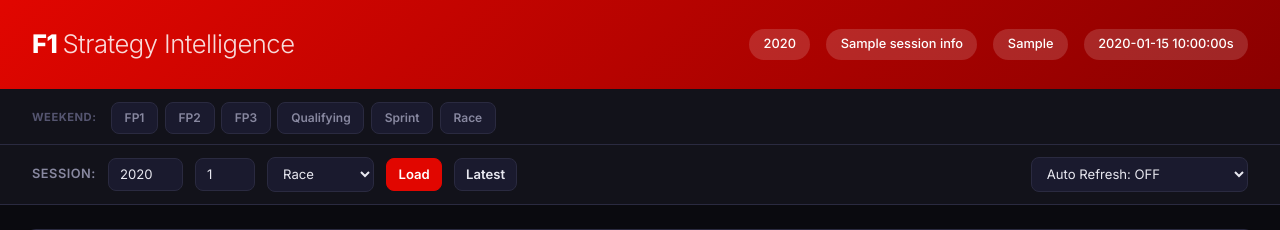
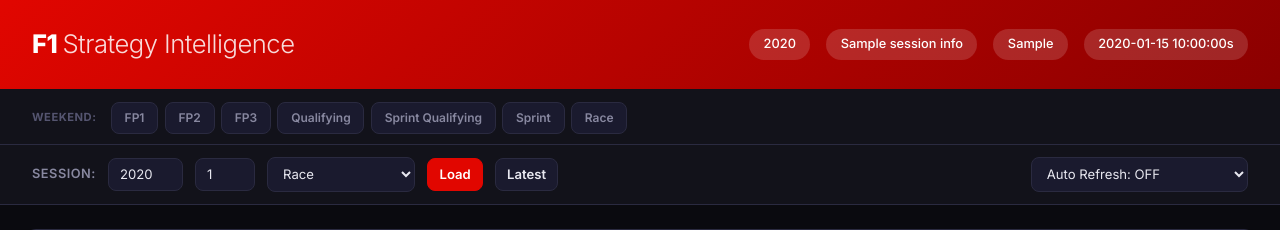
Before and after one commit to Andrew-3y/f1-dashboard, a Flask app: template templates/dashboard.html in a window 1280 px wide. Shown: the top 230 px of the page. Run offline with Flask 3, Linux system fonts and the light colour scheme; the template is opened without the code that fills it: most values are stand-ins (such as "Sample title", 1, 10 or a date in 2020).

Commit message:
Add Sprint Shootout dashboard support

```diff
--- a/app.py
+++ b/app.py
@@ -42,7 +42,7 @@
 from battle_detector import detect_battles, get_battle_summary
 from qualifying import analyze_qualifying, get_qualifying_summary
 from practice import analyze_practice, get_practice_summary, analyze_qualifying_projection
-from race_projection import project_race_finish
+from race_projection import project_race_finish, project_sprint_finish
 from prediction_accuracy import compare_predictions, empty_accuracy
 from validation import validate_session, empty_validation
 
@@ -273,7 +273,7 @@
     st = session_type.lower()
     if st in ("race", "sprint"):
         return "race"
-    elif st in ("qualifying",):
+    elif st in ("qualifying", "sprint shootout"):
         return "qualifying"
     elif st.startswith("practice") or st.startswith("fp") or st in ("practice 1", "practice 2", "practice 3"):
         return "practice"
@@ -466,6 +466,53 @@
     )
 
 
+def _build_sprint_projection_accuracy(session_info):
+    """Compare the sprint-shootout page projection against the official sprint result."""
+    if not session_info or session_info.get("session_type") != "Sprint Shootout":
+        return empty_accuracy()
+
+    try:
+        shootout_session, shootout_laps = load_session(
+            session_info["year"],
+            session_info["round_number"],
+            "Sprint Shootout",
+        )
+        sprint_session, _ = load_session(
+            session_info["year"],
+            session_info["round_number"],
+            "Sprint",
+        )
+    except Exception as exc:
+        logger.info("Skipping sprint projection accuracy: %s", exc)
+        return empty_accuracy()
+
+    if shootout_laps is None or shootout_laps.empty:
+        return empty_accuracy()
+
+    actual_rows = _official_session_accuracy_rows(sprint_session, "Sprint")
+    if not actual_rows:
+        return empty_accuracy()
+
+    shootout_analysis = analyze_qualifying(shootout_laps, session=shootout_session)
+    practice_sessions = _load_practice_context(
+        {
+            "year": session_info["year"],
+            "round_number": session_info["round_number"],
+            "session_type": "Sprint Shootout",
+        }
+    )
+    projection = project_sprint_finish(
+        shootout_analysis,
+        practice_sessions=practice_sessions,
+        session=shootout_session,
+    )
+
+    return compare_predictions(
+        projection.get("projected_finish", []),
+        actual_rows,
+    )
+
+
 def _build_race_projection_accuracy(session_info, session, actual_rows):
     """Compare the qualifying-page race projection with the official race result."""
     if not session_info or session_info.get("session_type") != "Race":
@@ -529,6 +576,8 @@
 
 def _run_qualifying_analysis(laps, session=None, session_info=None, leaderboard=None):
     """Run qualifying-specific analysis modules."""
+    session_type = (session_info or {}).get("session_type")
+    is_sprint_shootout = session_type == "Sprint Shootout"
     try:
         quali_analysis = analyze_qualifying(laps, session=session)
         quali_summary = get_qualifying_summary(quali_analysis)
@@ -551,18 +600,24 @@
         practice_sessions = []
 
     try:
-        projection = project_race_finish(quali_analysis, practice_sessions=practice_sessions, session=session)
+        if is_sprint_shootout:
+            projection = project_sprint_finish(quali_analysis, practice_sessions=practice_sessions, session=session)
+        else:
+            projection = project_race_finish(quali_analysis, practice_sessions=practice_sessions, session=session)
     except Exception as exc:
-        logger.warning("Race projection failed: %s", exc)
+        logger.warning("%s projection failed: %s", "Sprint" if is_sprint_shootout else "Race", exc)
         projection = _empty_projection()
 
     try:
-        qualifying_projection_accuracy = _build_quali_projection_accuracy(
-            session_info,
-            session,
-        )
+        if is_sprint_shootout:
+            qualifying_projection_accuracy = _build_sprint_projection_accuracy(session_info)
+        else:
+            qualifying_projection_accuracy = _build_quali_projection_accuracy(
+                session_info,
+                session,
+            )
     except Exception as exc:
-        logger.warning("Qualifying projection accuracy failed: %s", exc)
+        logger.warning("%s projection accuracy failed: %s", "Sprint" if is_sprint_shootout else "Qualifying", exc)
         qualifying_projection_accuracy = empty_accuracy()
 
     quali_analysis["race_projection"] = projection["projected_finish"]
--- a/data_handler.py
+++ b/data_handler.py
@@ -195,6 +195,7 @@
     session_map = {
         "Race": "R",
         "Qualifying": "Q",
+        "Sprint Shootout": "SQ",
         "Sprint": "S",
         "Practice": "FP1",
         "Practice 1": "FP1",
@@ -363,7 +364,7 @@
 
     if is_race:
         return _build_race_leaderboard(session, laps)
-    elif session_type.lower() == "qualifying":
+    elif session_type.lower() in ("qualifying", "sprint shootout"):
         return _build_quali_leaderboard(session, laps)
     else:
         return _build_practice_leaderboard(laps)
--- a/templates/dashboard.html
+++ b/templates/dashboard.html
@@ -383,6 +383,8 @@
            href="/?year={{ y }}&round={{ r }}&session_type=Practice+3">FP3</a>
         <a class="weekend-nav-btn {% if current == 'Qualifying' %}active{% endif %}"
            href="/?year={{ y }}&round={{ r }}&session_type=Qualifying">Qualifying</a>
+        <a class="weekend-nav-btn {% if current == 'Sprint Shootout' %}active{% endif %}"
+           href="/?year={{ y }}&round={{ r }}&session_type=Sprint+Shootout">Sprint Qualifying</a>
         <a class="weekend-nav-btn {% if current == 'Sprint' %}active{% endif %}"
            href="/?year={{ y }}&round={{ r }}&session_type=Sprint">Sprint</a>
         <a class="weekend-nav-btn {% if current == 'Race' %}active{% endif %}"
@@ -400,6 +402,7 @@
         <select id="sessionType">
             <option value="Race" {% if session_info and session_info.session_type == 'Race' %}selected{% endif %}>Race</option>
             <option value="Qualifying" {% if session_info and session_info.session_type == 'Qualifying' %}selected{% endif %}>Qualifying</option>
+            <option value="Sprint Shootout" {% if session_info and session_info.session_type == 'Sprint Shootout' %}selected{% endif %}>Sprint Qualifying</option>
             <option value="Sprint" {% if session_info and session_info.session_type == 'Sprint' %}selected{% endif %}>Sprint</option>
             <option value="Practice 1" {% if session_info and session_info.session_type in ('Practice 1', 'Practice') %}selected{% endif %}>Practice 1</option>
             <option value="Practice 2" {% if session_info and session_info.session_type == 'Practice 2' %}selected{% endif %}>Practice 2</option>
@@ -482,16 +485,22 @@
         <!-- QUALIFYING VIEW                                                  -->
         <!-- ################################################################ -->
         {% if session_category == 'qualifying' %}
+        {% set is_sprint_shootout = session_info and session_info.session_type == 'Sprint Shootout' %}
+        {% set session_label = 'Sprint Shootout' if is_sprint_shootout else 'Qualifying' %}
+        {% set finish_label = 'Sprint' if is_sprint_shootout else 'Race' %}
+        {% set stage_1 = 'SQ1' if is_sprint_shootout else 'Q1' %}
+        {% set stage_2 = 'SQ2' if is_sprint_shootout else 'Q2' %}
+        {% set stage_3 = 'SQ3' if is_sprint_shootout else 'Q3' %}
 
         <!-- QUALIFYING STATS ROW -->
         <div class="stats-row">
             <div class="stat-card">
                 <div class="stat-value">{{ quali_summary.pole_driver|default('—') }}</div>
-                <div class="stat-label">Pole Position</div>
+                <div class="stat-label">{{ 'Sprint Pole' if is_sprint_shootout else 'Pole Position' }}</div>
             </div>
             <div class="stat-card">
                 <div class="stat-value" style="color:var(--accent-green);">{% if quali_summary.pole_time %}{{ quali_summary.pole_time|lapfmt }}{% else %}—{% endif %}</div>
-                <div class="stat-label">Pole Time</div>
+                <div class="stat-label">{{ 'Sprint Pole Time' if is_sprint_shootout else 'Pole Time' }}</div>
             </div>
             <div class="stat-card">
                 <div class="stat-value" style="color:var(--accent-orange);">{% if quali_summary.closest_margin %}+{{ quali_summary.closest_margin }}s{% else %}—{% endif %}</div>
@@ -507,15 +516,15 @@
             </div>
             <div class="stat-card">
                 <div class="stat-value" style="color:var(--accent-purple);">{% if quali_summary.theoretical_pole_delta %}+{{ quali_summary.theoretical_pole_delta }}s{% else %}—{% endif %}</div>
-                <div class="stat-label">Pole vs Theoretical</div>
-            </div>
-        </div>
-
-        <!-- PROJECTED RACE FINISH -->
+                <div class="stat-label">{{ 'Sprint Pole vs Theoretical' if is_sprint_shootout else 'Pole vs Theoretical' }}</div>
+            </div>
+        </div>
+
+        <!-- PROJECTED FINISH -->
         <div class="card full-width" style="margin-bottom:1.2rem;">
             <div class="card-header">
                 <h2>
-                    Projected Race Finish
+                    Projected {{ finish_label }} Finish
                     <span class="badge badge-cyan">{{ quali_analysis.race_projection|length }}</span>
                     <span class="badge {% if quali_summary.race_projection.confidence == 'MEDIUM' %}badge-green{% else %}badge-orange{% endif %}">
                         {{ quali_summary.race_projection.confidence|default('LOW') }}
@@ -570,7 +579,7 @@
         <div class="card full-width" style="margin-bottom:1.2rem;">
             <div class="card-header">
                 <h2>
-                    FP3 Projection Accuracy
+                    {{ 'Sprint Projection Accuracy' if is_sprint_shootout else 'FP3 Projection Accuracy' }}
                     <span class="badge badge-cyan">{{ quali_summary.qualifying_projection_accuracy.compared_drivers|default(0) }}</span>
                     <span class="badge {% if quali_summary.qualifying_projection_accuracy.rating == 'STRONG' %}badge-green{% elif quali_summary.qualifying_projection_accuracy.rating == 'SOLID' %}badge-yellow{% else %}badge-orange{% endif %}">
                         {{ quali_summary.qualifying_projection_accuracy.rating|default('N/A') }}
@@ -580,7 +589,7 @@
             <div class="card-body" style="max-height:340px;">
                 {% if quali_summary.qualifying_projection_accuracy.available %}
                 <div style="display:flex;gap:0.6rem;flex-wrap:wrap;margin-bottom:0.9rem;">
-                    <div class="tag tag-HIGH">Pole Call: {{ 'HIT' if quali_summary.qualifying_projection_accuracy.leader_hit else 'MISS' }}</div>
+                    <div class="tag tag-HIGH">{{ 'Sprint Pole Call' if is_sprint_shootout else 'Pole Call' }}: {{ 'HIT' if quali_summary.qualifying_projection_accuracy.leader_hit else 'MISS' }}</div>
                     <div class="tag tag-MEDIUM">Exact: {{ quali_summary.qualifying_projection_accuracy.exact_matches }}/{{ quali_summary.qualifying_projection_accuracy.compared_drivers }} ({{ quali_summary.qualifying_projection_accuracy.exact_match_pct }}%)</div>
                     <div class="tag tag-INFO">Avg Error: {{ quali_summary.qualifying_projection_accuracy.mean_abs_error }} places</div>
                     <div class="tag tag-INFO">Top 10: {{ quali_summary.qualifying_projection_accuracy.top_10_hits }}/{{ quali_summary.qualifying_projection_accuracy.top_10_total }}</div>
@@ -605,10 +614,14 @@
                     </tbody>
                 </table>
                 <div class="item-detail" style="margin-top:0.8rem;">
+                    {% if is_sprint_shootout %}
+                    Compared against the official sprint classification using the pre-sprint projection built from sprint shootout plus available practice context.
+                    {% else %}
                     Compared against the official qualifying classification for this session. Only drivers present in both the FP3 projection and the final qualifying result are scored.
+                    {% endif %}
                 </div>
                 {% else %}
-                <div class="empty-state"><div class="icon">&#128202;</div><p>No qualifying accuracy comparison available yet</p></div>
+                <div class="empty-state"><div class="icon">&#128202;</div><p>No {{ 'sprint' if is_sprint_shootout else 'qualifying' }} accuracy comparison available yet</p></div>
                 {% endif %}
             </div>
         </div>
```
Also changed, not shown: other parts of templates/dashboard.html (+16 -16 lines), qualifying.py (+37 -15 lines), race_projection.py (+37 -31 lines), validation.py (+8 -6 lines), README.md.
